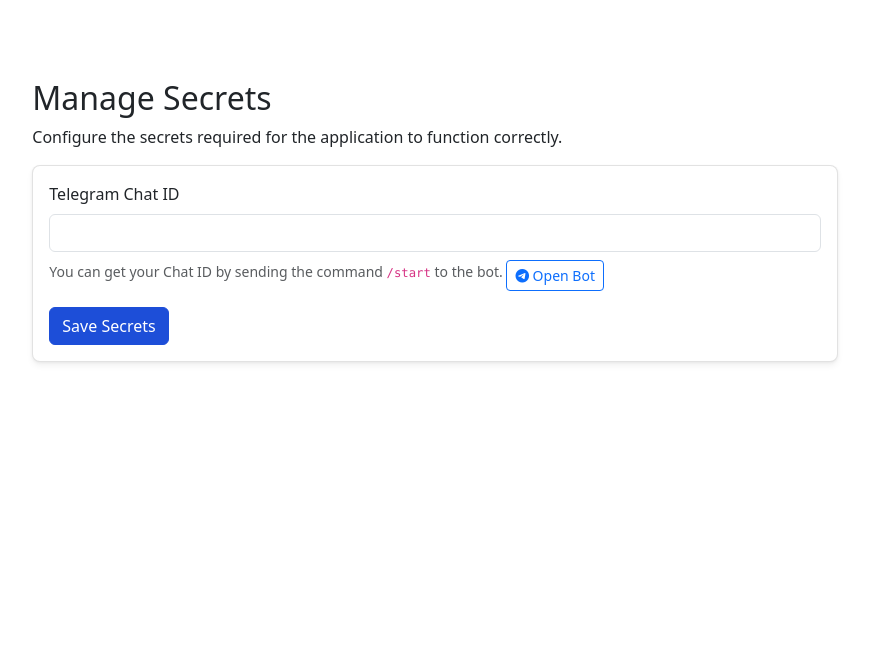
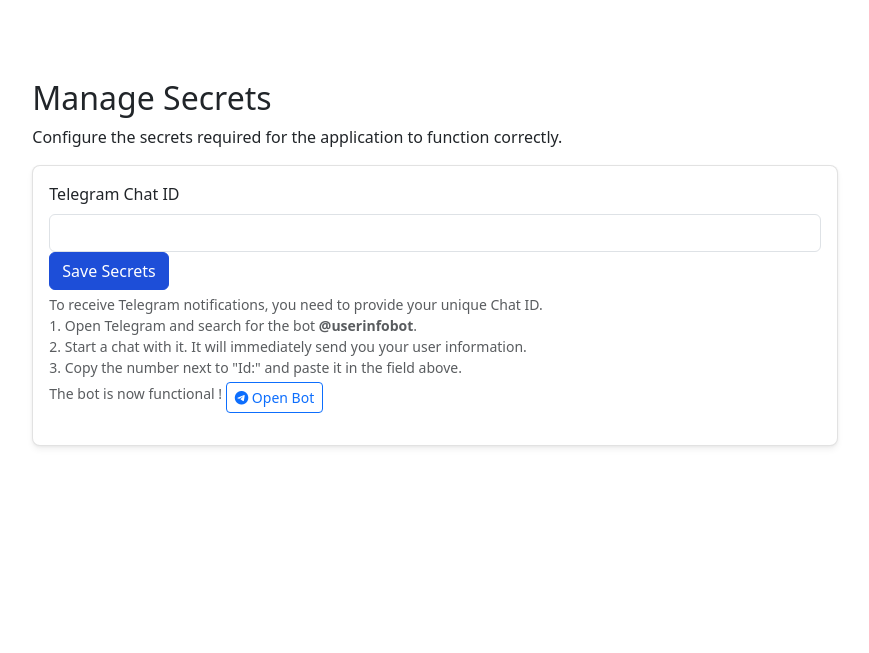
Before and after one commit to Cyril9227/BadAnki, a FastAPI app: template templates/secrets.html in a window 1280 px wide. Shown: the part 57-710 px from the top of the page, without its empty margins (205-1074 px from the left). Run offline with FastAPI, Linux system fonts and the light colour scheme; the template is opened without the code that fills it, so the values that code supplies are empty; some libraries are stand-ins or nearby versions.

```diff
--- a/templates/secrets.html
+++ b/templates/secrets.html
@@ -14,14 +14,22 @@
     <div class="mb-3">
         <label for="telegram_chat_id" class="form-label">Telegram Chat ID</label>
         <input type="text" class="form-control" id="telegram_chat_id" name="telegram_chat_id" value="{{ secrets.telegram_chat_id or '' }}">
+        <button type="submit" class="btn btn-primary">Save Secrets</button>
         <div class="form-text">
-            You can get your Chat ID by sending the command <code>/start</code> to the bot.
+                        To receive Telegram notifications, you need to provide your unique Chat ID.
+                        <br>
+                        1. Open Telegram and search for the bot <strong>@userinfobot</strong>.
+                        <br>
+                        2. Start a chat with it. It will immediately send you your user information.
+                        <br>
+                        3. Copy the number next to "Id:" and paste it in the field above.
+                        <br>
+                        The bot is now functional !
             <a href="https://t.me/{{ telegram_bot_username }}" target="_blank" class="btn btn-sm btn-outline-primary mt-1">
                 <i class="fab fa-telegram-plane"></i> Open Bot
             </a>
         </div>
     </div>
-    <button type="submit" class="btn btn-primary">Save Secrets</button>
 </form>
         </div>
     </div>
```
